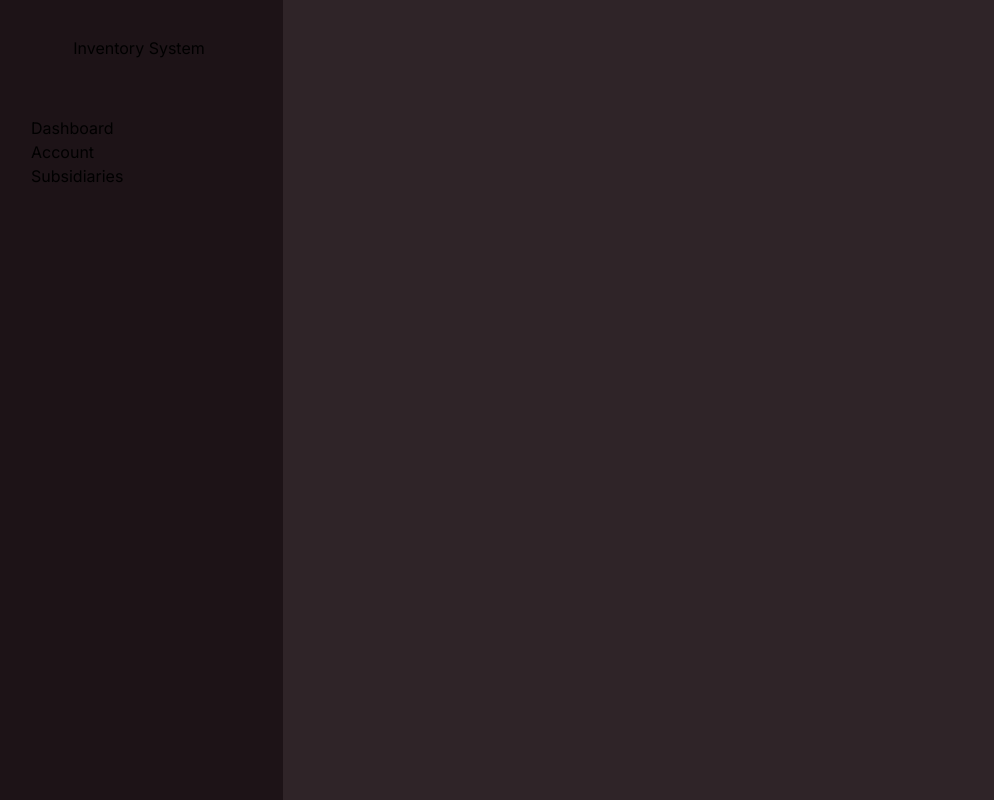
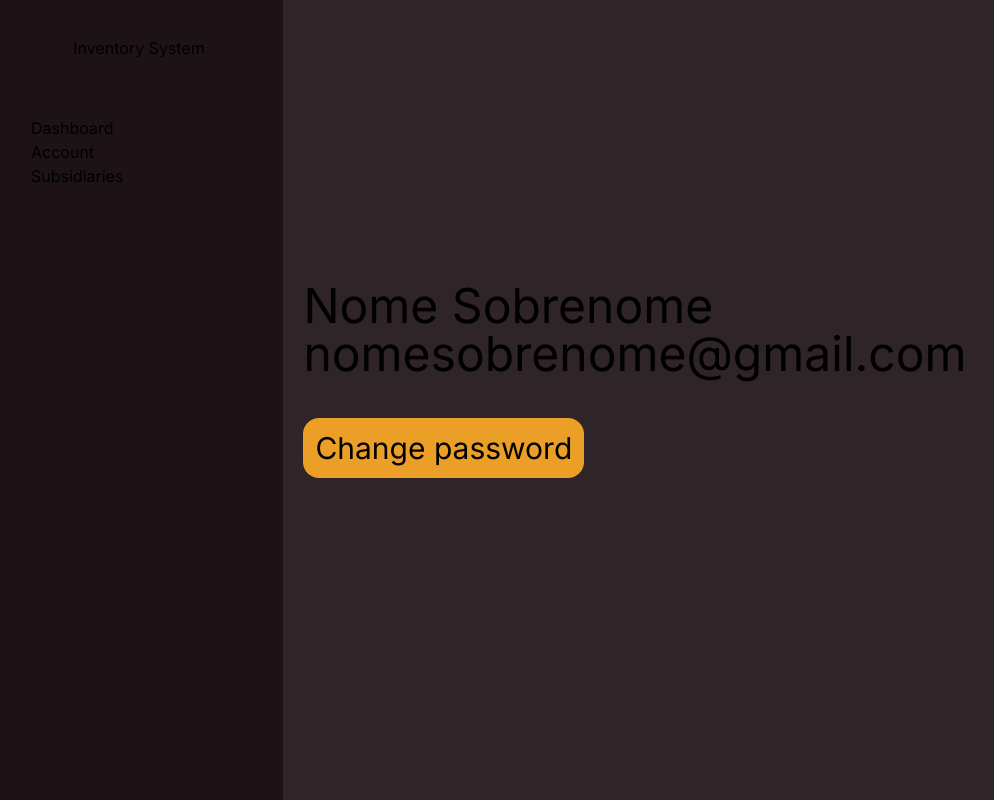
Before and after one commit to lucasbiz/web_development_project, a Next.js app in the folder inventory_system/: page /account in a window 1280 px wide. Shown: the whole page, without its empty margins (5-999 px from the left). Built offline with nearby package versions, Linux system fonts and the light colour scheme.

Commit message:
advances in account page

```diff
--- a/inventory_system/src/app/account/page.tsx
+++ b/inventory_system/src/app/account/page.tsx
@@ -6,6 +6,12 @@ export default function Page() {
         <main className="h-screen w-screen  m-0 flex items-center justify-center scroll-">
             <SideBar></SideBar>
 
+            <div className="text-5xl">
+                <p>Nome Sobrenome</p>
+                <p>nomesobrenome@gmail.com</p>
+                <button className="bg-[#EB9F27] rounded-2xl p-3 my-10 text-3xl">Change password</button>
+            </div>
+
         </main>
     );
 }
```
